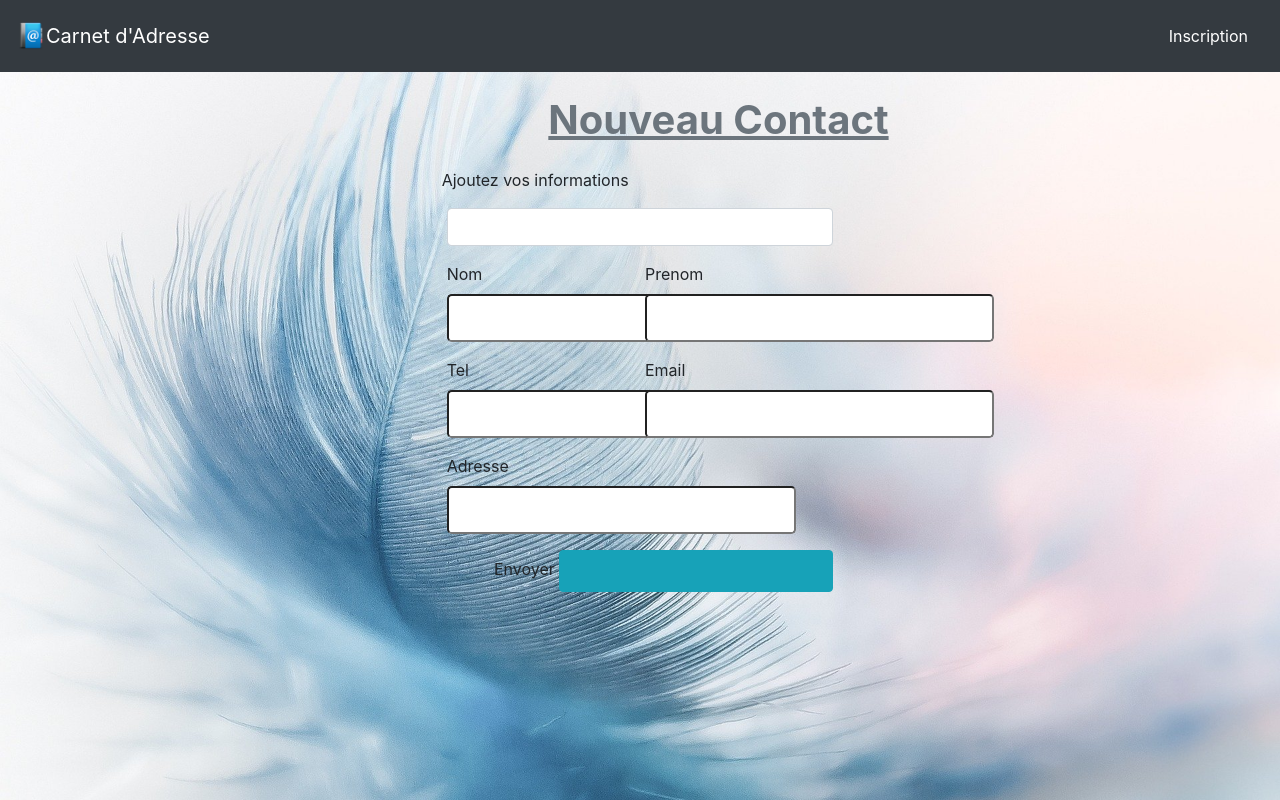
After one commit to boby15000/CarnetAdresse, a Symfony app: template templates/Contact/invitation.add.html.twig in a window 1280 px wide; the page is wider, and only the part inside the window is pictured. The commit adds this page. Run offline with Twig, Linux system fonts and the light colour scheme; the template is opened without the code that fills it, so the values that code supplies are empty; form fields are guessed from the names that the template uses; some libraries are stand-ins or nearby versions.

```diff
--- a/composer.json
+++ b/composer.json
@@ -5,7 +5,7 @@
         "php": "^7.2.5",
         "ext-ctype": "*",
         "ext-iconv": "*",
-        "excelwebzone/recaptcha-bundle": "^1.5",
+        "beelab/recaptcha2-bundle": "^2.3",
         "fzaninotto/faker": "^1.9",
         "knplabs/knp-paginator-bundle": "^5.1",
         "laminas/laminas-code": "^3.4",
--- a/config/bundles.php
+++ b/config/bundles.php
@@ -14,5 +14,5 @@
     Symfony\Bundle\MakerBundle\MakerBundle::class => ['dev' => true],
     Doctrine\Bundle\FixturesBundle\DoctrineFixturesBundle::class => ['dev' => true, 'test' => true],
     Knp\Bundle\PaginatorBundle\KnpPaginatorBundle::class => ['all' => true],
-    EWZ\Bundle\RecaptchaBundle\EWZRecaptchaBundle::class => ['all' => true],
+    Beelab\Recaptcha2Bundle\BeelabRecaptcha2Bundle::class => ['all' => true],
 ];
--- a/config/services.yaml
+++ b/config/services.yaml
@@ -4,6 +4,7 @@
 # Put parameters here that don't need to change on each machine where the app is deployed
 # https://symfony.com/doc/current/best_practices/configuration.html#application-related-configuration
 parameters:
+    google_recaptcha_site_key: '%env(GOOGLE_RECAPTCHA_SITE_KEY)%'
 
 services:
     # default configuration for services in *this* file
--- a/src/Form/UserType.php
+++ b/src/Form/UserType.php
@@ -3,7 +3,6 @@
 namespace App\Form;
 
 use App\Entity\User;
-use EWZ\Bundle\RecaptchaBundle\Form\Type\EWZRecaptchaType;
 use EWZ\Bundle\RecaptchaBundle\Validator\Constraints\IsTrue as RecaptchaTrue;
 use Symfony\Component\Form\AbstractType;
 use Symfony\Component\Form\Extension\Core\Type\EmailType;
@@ -35,11 +34,6 @@
                 'first_options'  => ['label' => 'Mot de passe'],
                 'second_options' => ['label' => 'Confirmez votre mot de passe'],
             ])
-            ->add('recaptcha', EWZRecaptchaType::class,
-                array(
-                    'mapped'      => false,
-                    'constraints' => array(new RecaptchaTrue())
-                ))
             ->add('Envoyer', SubmitType::class);
     }
 
--- /dev/null
+++ b/templates/Contact/invitation.add.html.twig
@@ -0,0 +1,24 @@
+
+{% extends 'base.html.twig' %}
+
+
+{% block body %}
+<div class ="row mt-4">
+  <h1 class="col-12 col-md-6 offset-md-5 text-secondary"><u><b>Nouveau Contact</b></u></h1>
+</div>
+
+<div class="row my-3">
+  <div class="col-12 col-4 offset-md-4">Ajoutez vos informations</div>
+</div>
+
+{# Affichage du message de succès après un ajout dans la base de données. #}
+{% for message in app.flashes('contact') %}
+    <div class="ol-12 col-4 offset-md-4 alert alert-success" role="alert"> {{ message }} </div>
+{% endfor %}
+
+{# Affichage du formulaire d'ajout #}
+<div class="col-12 col-sm-12 col-md-4 offset-md-4" style="">
+  {{ include('contact/forms/add.form.html.twig') }}
+</div>
+
+{% endblock %}
```
Also changed, not shown: 6 other files.
